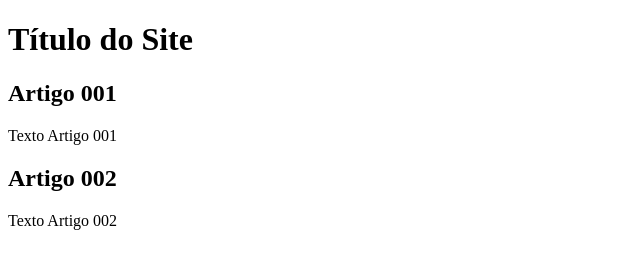
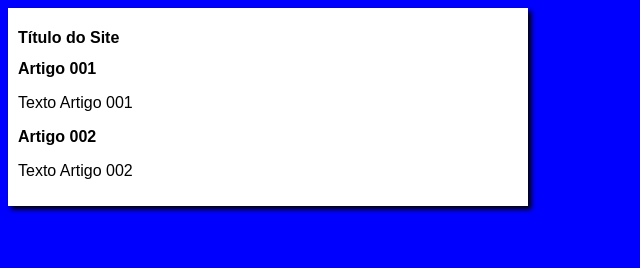
Before and after one commit to LourencoFaria/projeto-site, a plain HTML site: page index.html in a window 1280 px wide. Shown: the whole page, without its empty margins (0-640 px from the left). Drawn offline with Linux system fonts and the light colour scheme.

Commit message:
iniciei o Design

```diff
--- /dev/null
+++ b/estilos/style.css
@@ -0,0 +1,13 @@
+*{
+    font-family: Arial, Helvetica, sans-serif;
+    font-size: 16px;
+}
+body{
+    background-color: blue;
+}
+main{
+    background-color: white;
+    width: 500px;
+    padding: 10px;
+    box-shadow: 3px 3px 5px rgb(0, 0, 0.473);
+}
--- a/index.html
+++ b/index.html
@@ -5,6 +5,8 @@
     <meta http-equiv="X-UA-Compatible" content="IE=edge">
     <meta name="viewport" content="width=device-width, initial-scale=1.0">
     <title>Título do site</title>
+
+    <link rel="stylesheet" href="estilos/style.css">
 </head>
 <body>
     <main>
```
